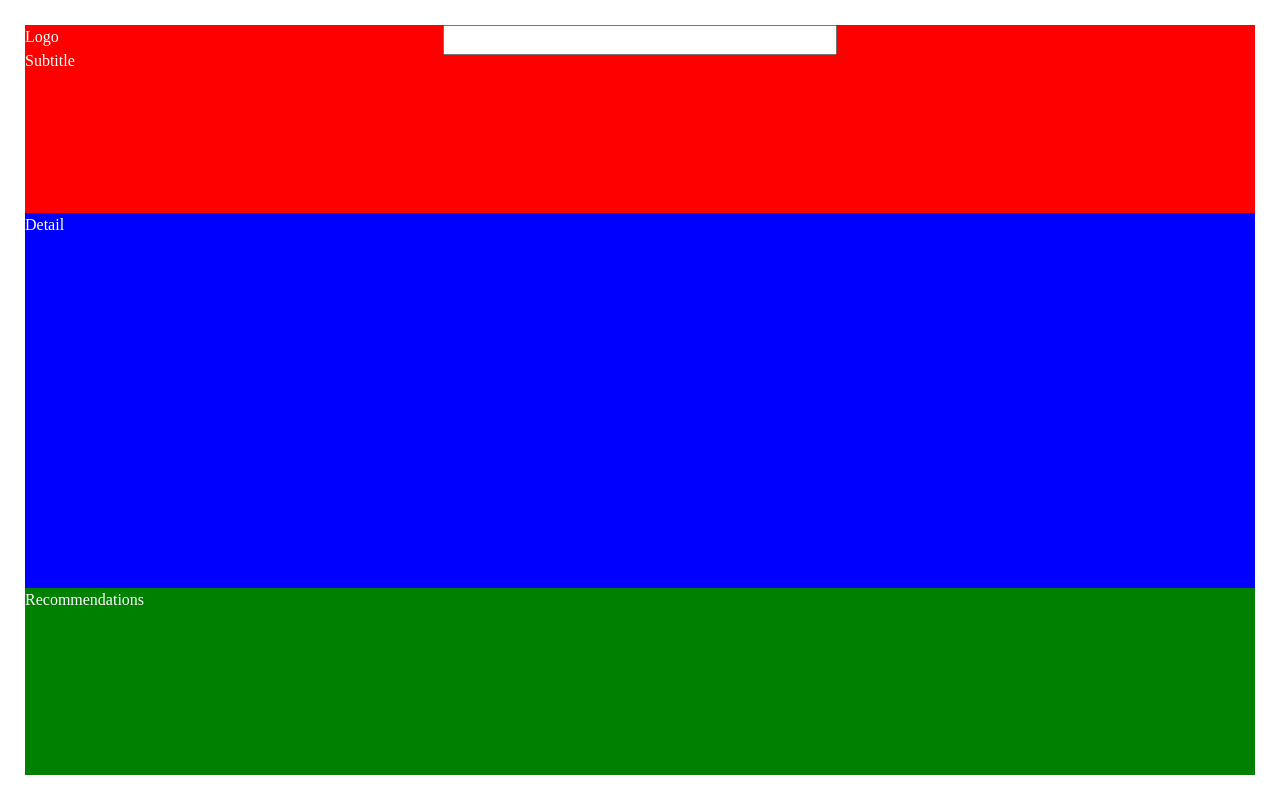
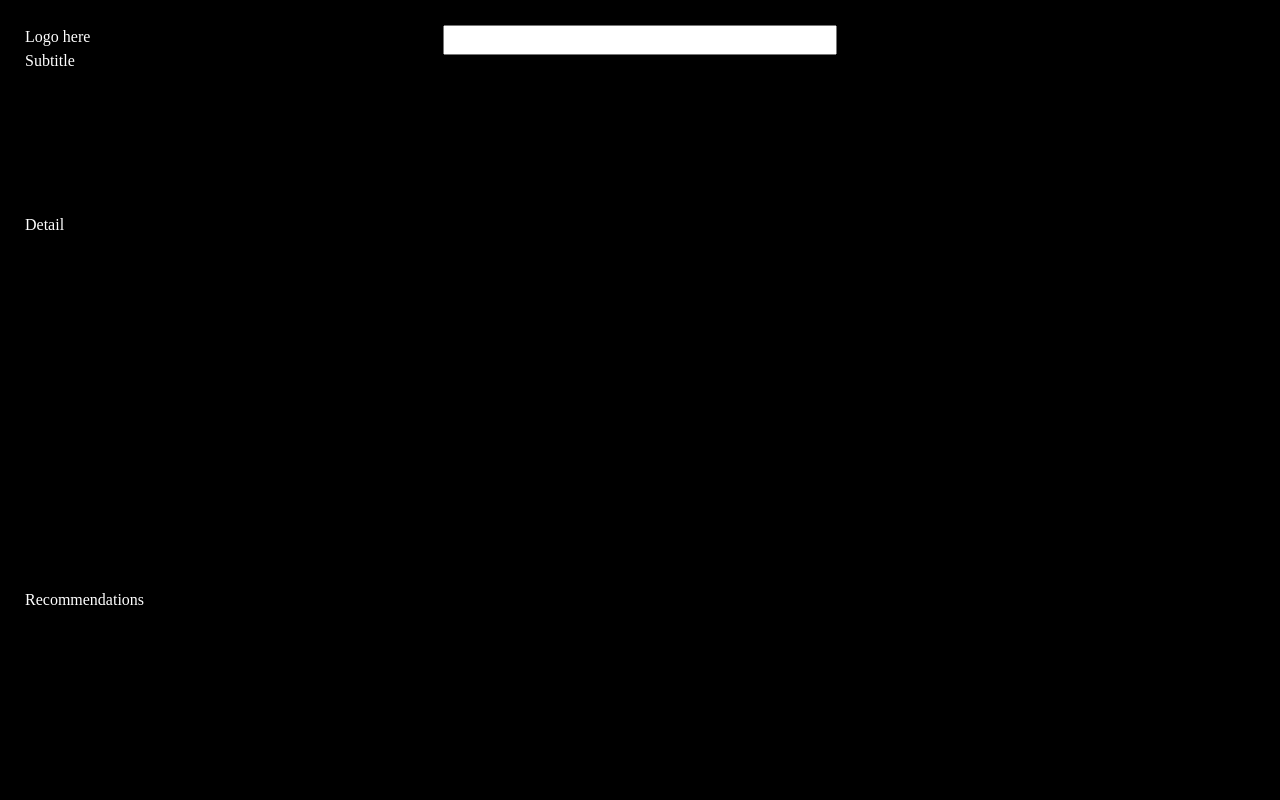
Before and after one commit to Flora-J/react-tv-show-adviser, a React (Create React App) app: page / in a window 1280 px wide. Built offline with nearby package versions, Linux system fonts and the light colour scheme; no server answers; a web font is replaced by a local one.

Commit message:
useEffect

```diff
--- a/src/App.jsx
+++ b/src/App.jsx
@@ -1,18 +1,41 @@
+import { useEffect, useState } from "react";
 import { TVShowAPI } from "./api/tv-show";
 import "./global.css";
 import s from "./style.module.css";
+import { BACKDROP_BASE_URL } from "./config";
 
-TVShowAPI.fetchPopulars()
 export function App() {
+  const [currentTVShow, setCurrentTVShow] = useState();
+
+  async function fetchPopulars() {
+    const populars = await TVShowAPI.fetchPopulars();
+    if (populars.length > 0) {
+      setCurrentTVShow(populars[0]);
+    }
+  }
+
+  useEffect(() => {
+    fetchPopulars();
+  }, []);
+
+  console.log("***", currentTVShow);
+
   return (
-    <div className={s.main_container}>
+    <div
+      className={s.main_container}
+      style={{
+        background: currentTVShow
+          ? `linear-gradient(rgba(0,0,0,0.55), rgba(0,0,0,0.55)), url("${BACKDROP_BASE_URL}${currentTVShow.backdrop_path}") no-repeat center / cover`
+          : "black",
+      }}
+    >
       <div className={s.header}>
         <div className="row">
           <div className="col-4">
-            <div>Logo</div>
+            <div>Logo here</div>
             <div>Subtitle</div>
           </div>
-          <div className="col-sm-12 col-md-4">
+          <div className="col-md-12 col-lg-4">
             <input style={{ width: "100%" }} type="text" />
           </div>
         </div>
--- a/src/api/tv-show.js
+++ b/src/api/tv-show.js
@@ -1,12 +1,9 @@
 import axios from "axios";
-
-const BASE_URL = "https://api.themoviedb.org/3/";
-const API_KEY_PARAM = "?api_key=eaaef303d8e9b7ecad56db3d6303b298";
+import { BASE_URL, API_KEY_PARAM } from "../config";
 
 export class TVShowAPI {
   static async fetchPopulars() {
     const response = await axios.get(`${BASE_URL}tv/popular${API_KEY_PARAM}`);
-    console.log("***", response.data.results);
     return response.data.results;
   }
 }
--- /dev/null
+++ b/src/config.js
@@ -0,0 +1,5 @@
+const BASE_URL = "https://api.themoviedb.org/3/";
+const API_KEY_PARAM = "?api_key=eaaef303d8e9b7ecad56db3d6303b298";
+const BACKDROP_BASE_URL = "https://image.tmdb.org/t/p/original";
+
+export { BASE_URL, API_KEY_PARAM, BACKDROP_BASE_URL };
--- a/src/style.module.css
+++ b/src/style.module.css
@@ -1,21 +1,19 @@
 .main_container{
   display: flex;
+  flex-direction: column;
   height: 100vh;
   padding: 25px;
-  flex-direction: column;
+  background-color: black;
 }
 
 .header{
   flex: 1;
-  background-color: red;
 }
 
 .tv_show_detail{
   flex: 2;
-  background-color: blue;
 }
 
 .recommendations{
   flex: 1;
-  background-color: green;
 }
```
